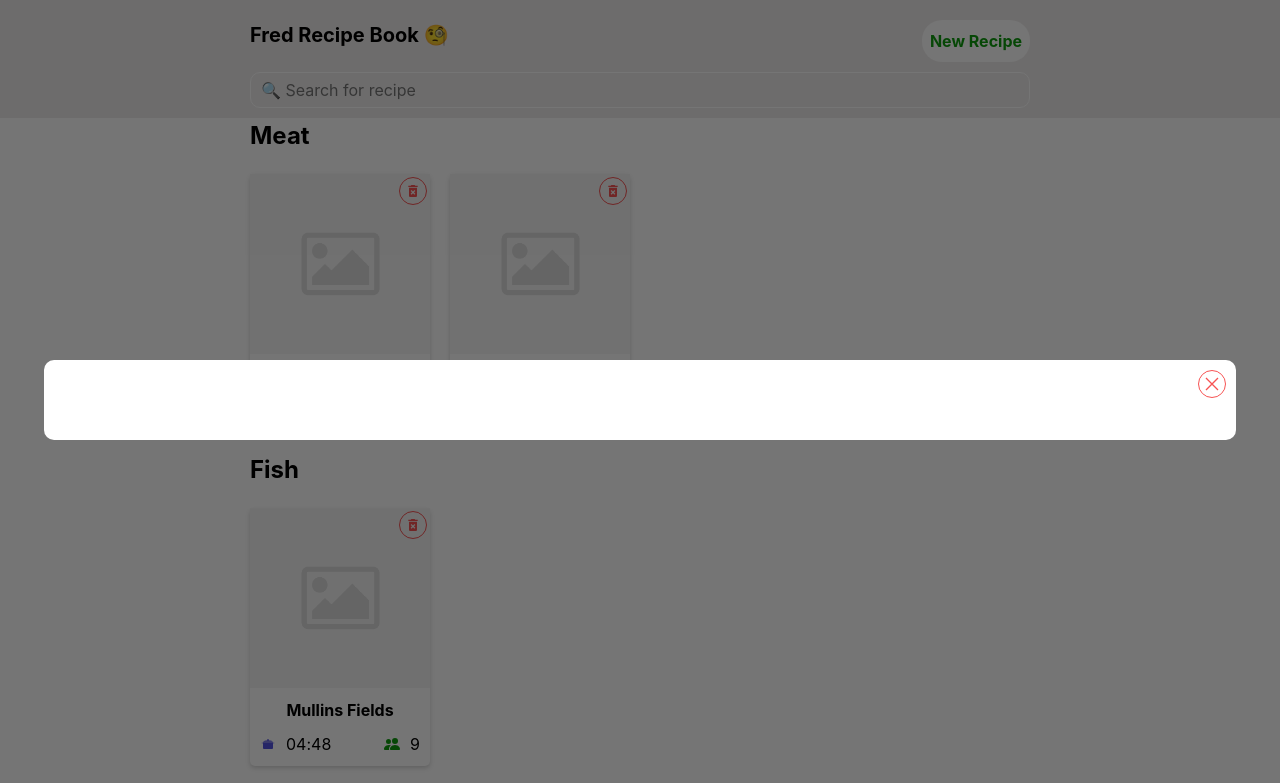
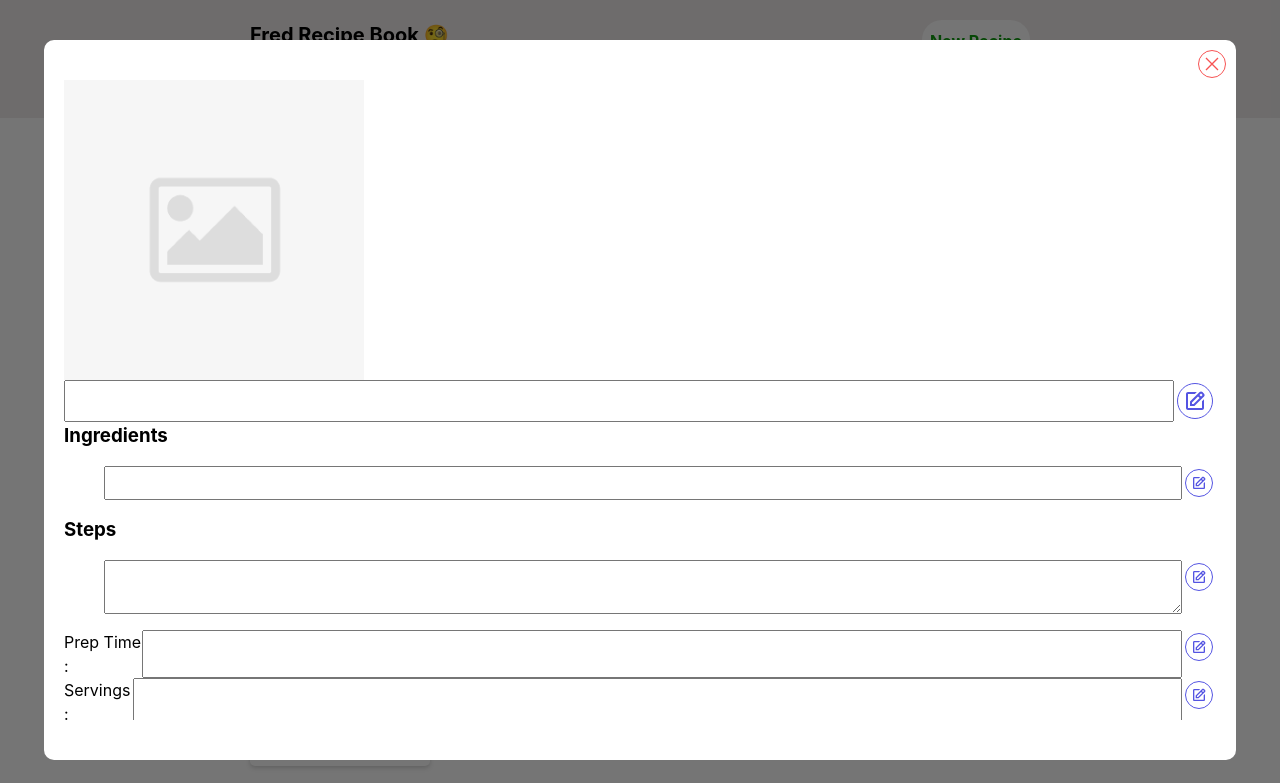
Before and after one commit to FredericoSilva015/recipe-book, a Gatsby site: page / in a window 1280 px wide. Both pictures are taken after a click on the button "New Recipe". Shown: the top 783 px of the page. Built offline with nearby package versions, Linux system fonts and the light colour scheme; Gatsby itself is replaced by a stand-in of ours.

Commit message:
added new partial

```diff
--- a/src/components/lightbox/component.js
+++ b/src/components/lightbox/component.js
@@ -2,6 +2,7 @@ import React, { useState, useEffect } from 'react'
 import Style from './style.module.scss'
 import { GrClose } from 'react-icons/gr'
 import PartialEdit from '../partial-edit/component'
+import PartialNew from '../partial-new/component'
 
 const Lightbox = ({ lightboxState, closeHandler, partial, recipe }) => {
 
@@ -35,7 +36,7 @@ const Lightbox = ({ lightboxState, closeHandler, partial, recipe }) => {
                         <button className={Style.closeButton} onClick={() => closeHandler()} aria-label="close"><GrClose /></button>
                         <div className={Style.contentWrapper}>
                             { partial === 'edit' ? <PartialEdit recipe={recipe}/> : '' }
-                            { partial === 'new' ? '' : '' }
+                            { partial === 'new' ? <PartialNew /> : '' }
                         </div>
                     </div>
                 </div>
--- /dev/null
+++ b/src/components/partial-new/component.js
@@ -0,0 +1,60 @@
+import React from 'react'
+import Style from './style.module.scss'
+import Image from '../image/component'
+import { BiEdit } from 'react-icons/bi';
+
+const PartialNew = () => {
+
+    return (
+        <>
+            <div className="container--full">
+                <div className={Style.container}>
+                    <div className={Style.imgWrapper}>
+                        <Image />
+                    </div>
+                    <h2 className={Style.name}>
+                        <input/>
+                        <div>
+                            <button className={Style.edit} aria-label="edit"><BiEdit /></button>
+                        </div>
+                    </h2>
+                    <h3>Ingredients</h3>
+                    <ul className={Style.ingredients}>
+                        <li className={Style.ingredientsLine}>
+                            <input/>
+                            <div className={Style.buttonsWrapper}>
+                                <button className={Style.edit} aria-label="edit"><BiEdit /></button>
+                            </div>
+                        </li>
+                    </ul>
+                    <h3>Steps</h3>
+                    <ol className={Style.steps}>
+                        <li className={Style.stepsLine} >
+                            <textarea/>
+                            <div className={Style.buttonsWrapper}>
+                                <button className={Style.edit} aria-label="edit"><BiEdit /></button>
+                            </div>
+                        </li>
+                    </ol>
+                    <div className={Style.cookingInfo}>
+                        <div className={Style.time}>
+                            Prep Time :<input type="number"/>
+                            <div className={Style.buttonsWrapper}>
+                                <button className={Style.edit} aria-label="edit"><BiEdit /></button>
+                            </div>
+                        </div>
+                        <div className={Style.serving}>
+                            Servings :<input type="number"/>
+                            <div className={Style.buttonsWrapper}>
+                                <button className={Style.edit} aria-label="edit"><BiEdit /></button>
+                            </div>
+                        </div>
+                    </div>
+                </div>
+            </div>
+
+        </>
+    )
+}
+
+export default PartialNew
--- /dev/null
+++ b/src/components/partial-new/style.module.scss
@@ -0,0 +1,63 @@
+@import './src/style/variable';
+@import './src/style/mixin';
+
+.container {
+    width: 100%
+}
+
+.imgWrapper {
+    max-width: 300px;
+}
+
+.name,
+.cookingInfo,
+.ingredientsLine,
+.stepsLine {
+
+    input, textarea {
+        width: 100%;
+    }
+
+    input:disabled, textarea:disabled {
+        border: 1px solid $black;
+        display: none;
+        background-color: $transparent;
+    }
+}
+
+.ingredientsLine,
+.stepsLine {
+    display: flex;
+
+    margin-bottom: $small;
+}
+
+.name, .serving, .time {
+    display: flex;
+}
+
+.stepsText {
+    max-width: 600px;
+}
+
+.edit {
+    display: flex;
+
+    padding: $extra_small;
+
+    border-radius: 100%;
+
+    margin: 3px;
+
+    transition: background-color .5s ease-in-out;
+
+    color: $blue;
+
+    background-color: $transparent;
+
+    border: 1px solid $blue;
+
+    &:hover, &:focus {
+        background-color: $blue-light;
+    }
+}
```
